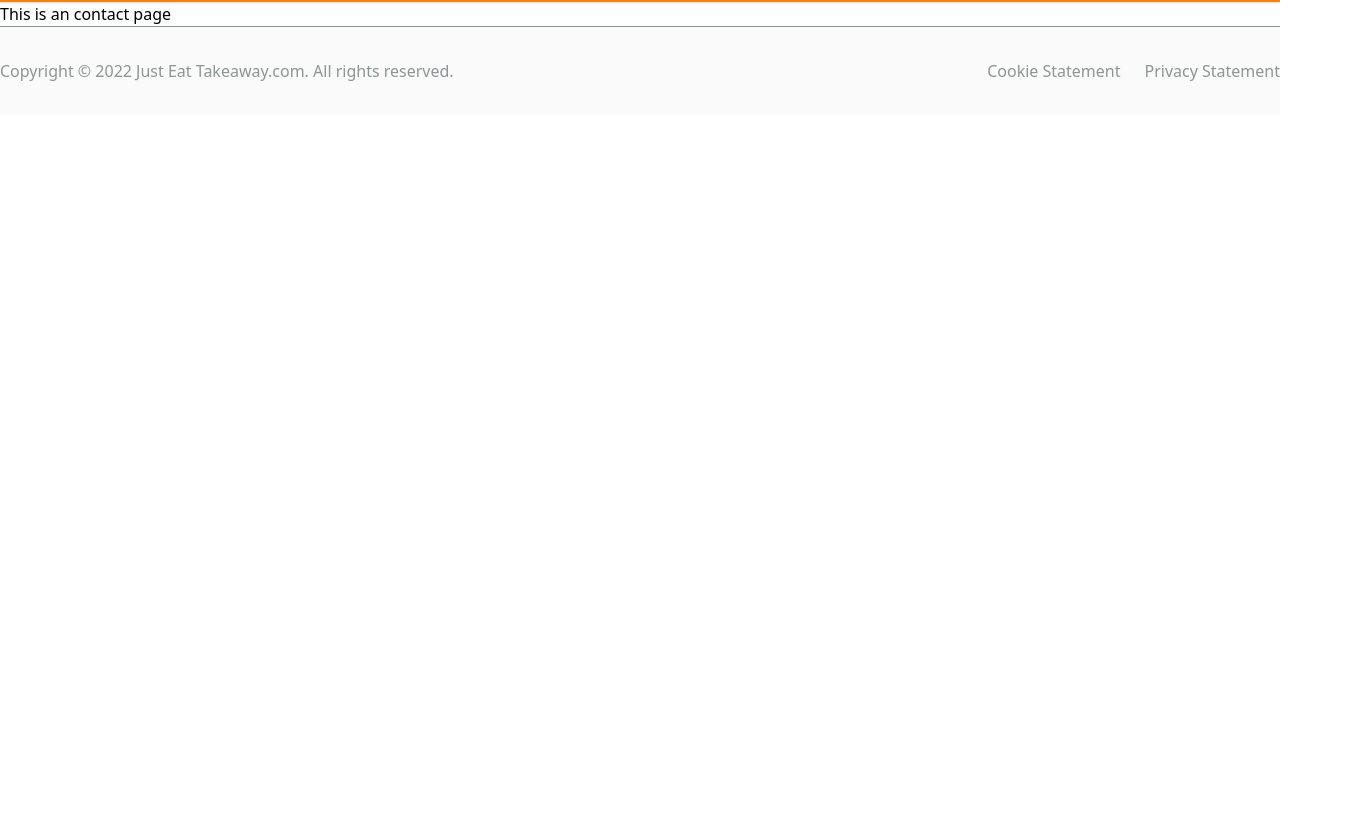
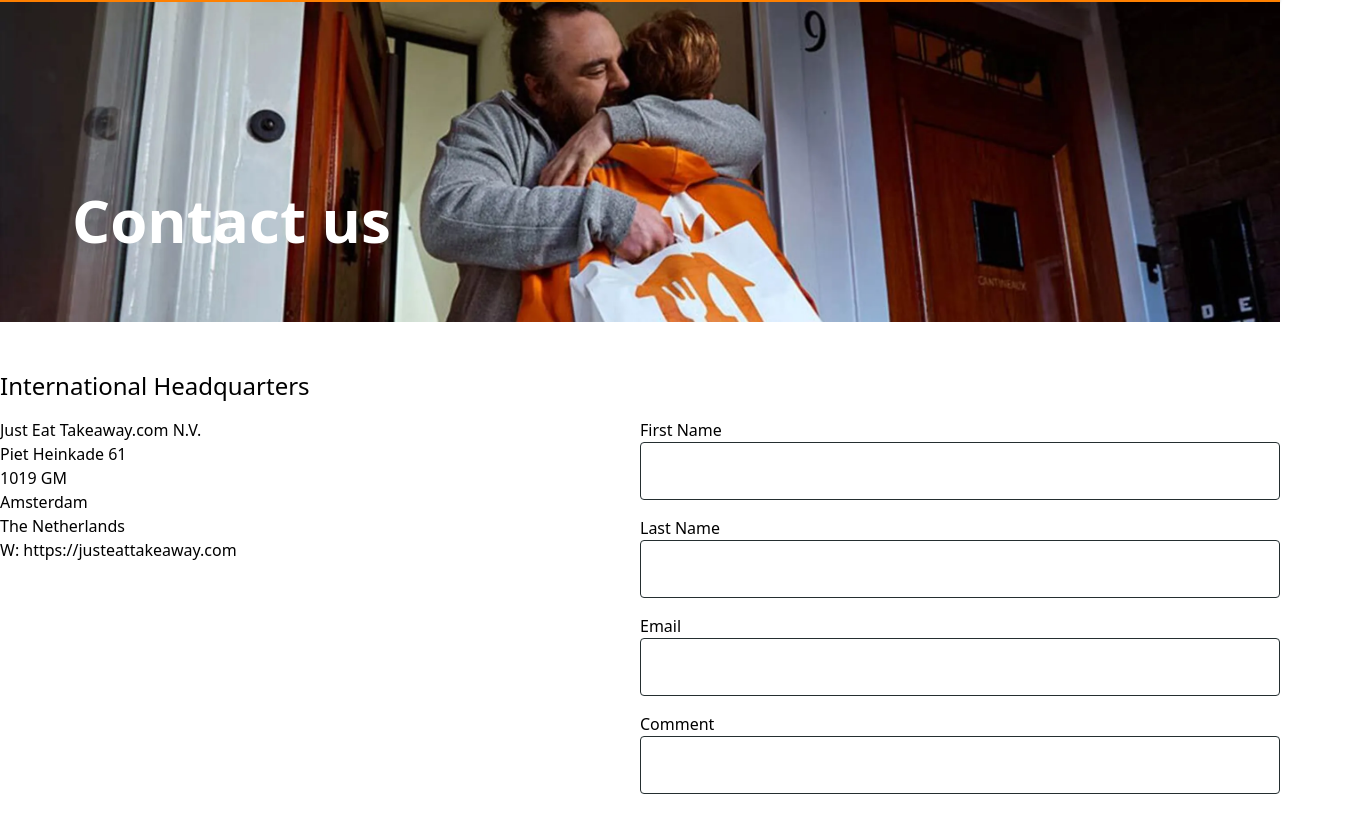
Before and after one commit to jbiddulph/recipe-jest, a Vue app: page /contact in a window 1280 px wide. Shown: the part 196-1020 px from the top of the page, 1352 px wide, since content can reach past the window. Before the commit the page ends 800 px from the top, so only its background shows below. Built offline with nearby package versions, Linux system fonts and the light colour scheme.

Commit message:
built basic contact form page

```diff
--- a/src/App.vue
+++ b/src/App.vue
@@ -1,9 +1,17 @@
 <template>
+  <jet-header />
   <router-view />
+  <jet-footer />
 </template>
 
 <script>
+import JetHeader from "@/components/JetHeader.vue";
+import JetFooter from "@/components/JetFooter.vue";
 export default {
   name: "AppView",
+  components: {
+    JetHeader,
+    JetFooter,
+  },
 };
 </script>
--- /dev/null
+++ b/src/components/Ingredients.vue
@@ -0,0 +1,18 @@
+<template>
+  <ul>
+    <li v-for="ingredient in ingredients" :key="ingredient.id">
+      {{ ingredient }}
+    </li>
+  </ul>
+</template>
+
+<script>
+export default {
+  name: "IngredientsView",
+  props: {
+    recipe: Object,
+  },
+};
+</script>
+
+<style></style>
--- a/src/components/JetFooter.vue
+++ b/src/components/JetFooter.vue
@@ -1,9 +1,9 @@
 <template>
-  <footer class="bg-jet-light-gray text-jet-dark-gray text-opacity-50 bottom">
+  <footer class="text-jet-dark-gray text-opacity-50 bottom">
     <div
       class="container border-t border-jet-dark-gray border-opacity-50 mx-auto flex flex-col md:flex-row justify-between py-8"
     >
-      <div class="px-4 md:px-0">
+      <div class="px-4 md:px-0 text-center md:text-left mb-8 md:mb-0">
         Copyright &copy; 2022 Just Eat Takeaway.com. All rights reserved.
       </div>
       <div>
--- /dev/null
+++ b/src/components/Nutritional.vue
@@ -0,0 +1,41 @@
+<template>
+<div>
+    <span class="rounded bg-jet-orange text-white p-1 text-sm mr-2"
+    >kcal: <strong>{{ nutritional_info.kcal }}</strong></span
+    >
+    <span class="rounded bg-jet-orange text-white p-1 text-sm mr-2"
+    >fat: <strong>{{ nutritional_info.fat }}</strong></span
+    >
+    <span class="rounded bg-jet-orange text-white p-1 text-sm mr-2"
+    >saturates: <strong>{{ nutritional_info.saturates }}</strong></span
+    >
+    <span class="rounded bg-jet-orange text-white p-1 text-sm mr-2"
+    >carbs: <strong>{{ nutritional_info.carbs }}</strong></span
+    >
+    <span class="rounded bg-jet-orange text-white p-1 text-sm mr-2"
+    >sugars: <strong>{{ nutritional_info.sugars }}</strong></span
+    >
+    <span class="rounded bg-jet-orange text-white p-1 text-sm mr-2"
+    >fibre: <strong>{{ nutritional_info.kcal }}</strong></span
+    >
+    <span class="rounded bg-jet-orange text-white p-1 text-sm mr-2"
+    >protein: <strong>{{ nutritional_info.protein }}</strong></span
+    >
+    <span class="rounded bg-jet-orange text-white p-1 text-sm mr-2"
+    >salt: <strong>{{ nutritional_info.salt }}</strong></span
+    >
+</div>
+</template>
+
+<script>
+export default {
+    name: "NutritionalVie",
+    props: {
+      nutritional_info: Object,
+    },
+};
+</script>
+
+<style>
+
+</style>
--- /dev/null
+++ b/src/components/Stats.vue
@@ -0,0 +1,31 @@
+<template>
+  <ul class="flex flex-row mt-4">
+    <li class="mr-6">
+      <i class="fa-solid fa-clock text-jet-orange">&nbsp;&nbsp;</i
+      >{{ recipe.prep_time }} Prep
+    </li>
+    <li class="mr-6">
+      <i class="fa-solid fa-clock text-jet-orange">&nbsp;&nbsp;</i
+      >{{ recipe.cook_time }} Cook
+    </li>
+    <li class="mr-6">
+      <i class="fa-solid fa-star text-jet-orange">&nbsp;&nbsp;</i
+      >{{ recipe.difficulty }}
+    </li>
+    <li class="mr-6">
+      <i class="fa-solid fa-users text-jet-orange">&nbsp;&nbsp;</i
+      >{{ recipe.serves }}
+    </li>
+  </ul>
+</template>
+
+<script>
+export default {
+  name: "StatsView",
+  props: {
+    recipe: Object,
+  },
+};
+</script>
+
+<style></style>
--- a/src/data/recipe.json
+++ b/src/data/recipe.json
@@ -38,7 +38,7 @@
             "id": 2,
             "name": "Easy butter chicken",
             "cook_name": "Jennifer Joyce",
-            "description": "Fancy a healthy version of your favourite Friday night curry? Try our easy butter chicken – the meat can be marinaded the day before so you can get ahead on your prep",
+            "description": "Fancy a healthy version of your favourite Friday night curry? Try our easy butter chicken – the meat can be marinaded the day before",
             "method": "STEP 1 In a medium bowl, mix all the marinade ingredients with some seasoning. Chop the chicken into bite-sized pieces and toss with the marinade. Cover and chill in the fridge for 1 hr or overnight. STEP 2 In a large, heavy saucepan, heat the oil. Add the onion, garlic, green chilli, ginger and some seasoning. Fry on a medium heat for 10 mins or until soft. STEP 3 Add the spices with the tomato purée, cook for a further 2 mins until fragrant, then add the stock and marinated chicken. Cook for 15 mins, then add any remaining marinade left in the bowl. Simmer for 5 mins, then sprinkle with the toasted almonds. Serve with rice, naan bread, chutney, coriander and lime wedges, if you like.",
             "prep_time": "15",
             "cook_time": "35",
--- a/src/views/ContactView.vue
+++ b/src/views/ContactView.vue
@@ -1,19 +1,72 @@
 <template>
-  <JetHeader />
-  <div class="contact">
-    <h1>This is an contact page</h1>
+  <div class="relative">
+    <h1
+      class="text-4xl md:text-6xl font-bold text-white mx-2 md:mx-8 my-8 text-center md:text-left absolute md:bottom-10 md:left-10 container"
+    >
+      Contact us
+    </h1>
+    <img
+      src="@/assets/JET-header-door-warm-welcome-1600_9e5549e083257978c8afcbf848280fd0.webp"
+    />
   </div>
-  <JetFooter />
+  <div class="max-h-screen container md:mx-auto my-12 mx-4">
+    <h2 class="text-2xl mb-4">International Headquarters</h2>
+    <div class="flex md:flex-row flex-col">
+      <div class="md:w-1/2">
+        <span
+          >Just Eat Takeaway.com N.V.<br />
+          Piet Heinkade 61<br />
+          1019 GM<br />
+          Amsterdam<br />
+          The Netherlands<br />
+          W: https://justeattakeaway.com</span
+        >
+      </div>
+      <div class="md:w-1/2 w-3/4">
+        <form class="flex flex-col">
+          <div class="flex flex-col">
+            <label for="Name">First Name</label>
+            <input
+              type="text"
+              class="border border-jet-dark-gray rounded p-4 mb-4"
+            />
+          </div>
+          <div class="flex flex-col">
+            <label for="Name">Last Name</label>
+            <input
+              type="text"
+              class="border border-jet-dark-gray rounded p-4 mb-4"
+            />
+          </div>
+          <div class="flex flex-col">
+            <label for="Name">Email</label>
+            <input
+              type="email"
+              class="border border-jet-dark-gray rounded p-4 mb-4"
+            />
+          </div>
+          <div class="flex flex-col">
+            <label for="Name">Comment</label>
+            <input
+              type="text"
+              class="border border-jet-dark-gray rounded p-4 mb-4"
+            />
+          </div>
+          <div class="flex flex-col">
+            <AppButton type="primary" class="my-4 mx-10 w-60"
+              >Contact</AppButton
+            >
+          </div>
+        </form>
+      </div>
+    </div>
+  </div>
 </template>
 
 <script>
-import JetHeader from "@/components/JetHeader.vue";
-import JetFooter from "@/components/JetFooter.vue";
+import AppButton from "@/components/AppButton.vue";
 export default {
+  components: { AppButton },
   name: "ContactView",
-  components: {
-    JetHeader,
-    JetFooter,
-  },
 };
 </script>
--- a/src/views/RecipesView.vue
+++ b/src/views/RecipesView.vue
@@ -1,10 +1,9 @@
 <template>
-  <JetHeader />
   <div class="home max-h-screen container mx-auto my-12">
-    <h1 class="text-4xl mx-4 my-8 text-center md:text-left">Recipes</h1>
+    <h1 class="text-4xl mx-8 my-8 text-center md:text-left">Recipes</h1>
     <ul class="flex flex-col md:flex-row items-center md:items-start mx-4">
       <li
-        class="w-11/12 md:w-1/2 flex flex-col bg-jet-light-gray p-4 rounded-2xl md:mx-4 mx-2 mb-4"
+        class="w-11/12 md:w-1/2 flex flex-col bg-jet-light-gray p-4 rounded-2xl md:mx-4 mx-2 mb-4 border border-jet-dark-gray"
         v-for="recipe in recipes"
         :key="recipe.id"
       >
@@ -18,27 +17,10 @@
             <span class="italic">by: {{ recipe.cook_name }}</span>
           </div>
         </div>
-        <ul class="flex flex-row mt-4">
-          <li class="mr-6">
-            <i class="fa-solid fa-clock">&nbsp;&nbsp;</i>{{ recipe.prep_time }}
-          </li>
-          <li class="mr-6">
-            <i class="fa-solid fa-clock">&nbsp;&nbsp;</i>{{ recipe.cook_time }}
-          </li>
-          <li class="mr-6">
-            <i class="fa-solid fa-star">&nbsp;&nbsp;</i>{{ recipe.difficulty }}
-          </li>
-          <li class="mr-6">
-            <i class="fa-solid fa-users">&nbsp;&nbsp;</i>{{ recipe.serves }}
-          </li>
-        </ul>
+        <stats :recipe="recipe" />
         <div class="mt-4">{{ recipe.description }}</div>
         <!-- ingredients -->
-        <ul>
-          <li v-for="ingredient in ingredients" :key="ingredient.id">
-            {{ ingredient }}
-          </li>
-        </ul>
+        <ingredients :recipe="recipe" />
         <router-link :to="`/recipe/${recipe.id}`" class="text-center">
           <AppButton type="primary" class="my-4 mx-10 w-60"
             >View Full Recipe</AppButton
@@ -47,20 +29,19 @@
       </li>
     </ul>
   </div>
-  <JetFooter />
 </template>
 
 <script>
 import axios from "axios";
+import Stats from "@/components/Stats.vue";
 import AppButton from "@/components/AppButton.vue";
-import JetHeader from "@/components/JetHeader.vue";
-import JetFooter from "@/components/JetFooter.vue";
+import Ingredients from "@/components/Ingredients.vue";
 export default {
   name: "RecipesView",
   components: {
+    Stats,
     AppButton,
-    JetHeader,
-    JetFooter,
+    Ingredients,
   },
   data() {
     return {
```
Also changed, not shown: src/views/RecipeView.vue (+28 -54 lines), src/assets/JET-header-door-warm-welcome-1600_9e5549e083257978c8afcbf848280fd0.webp (added).
